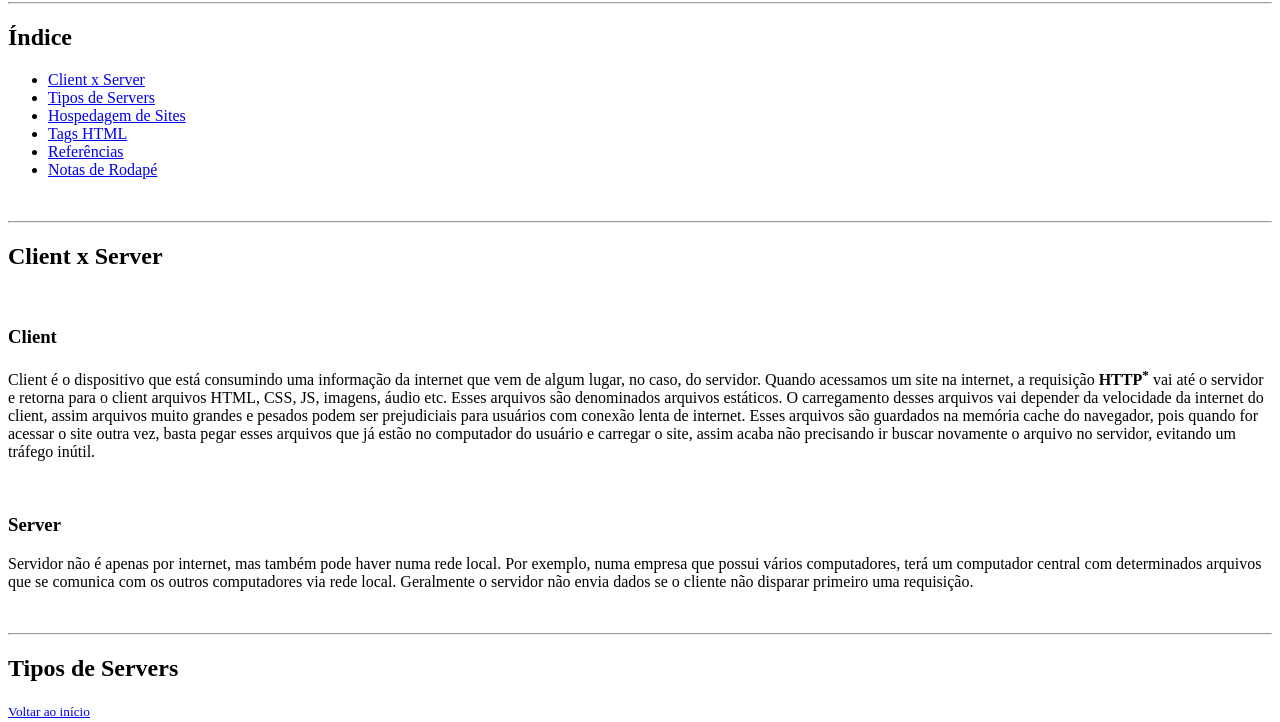
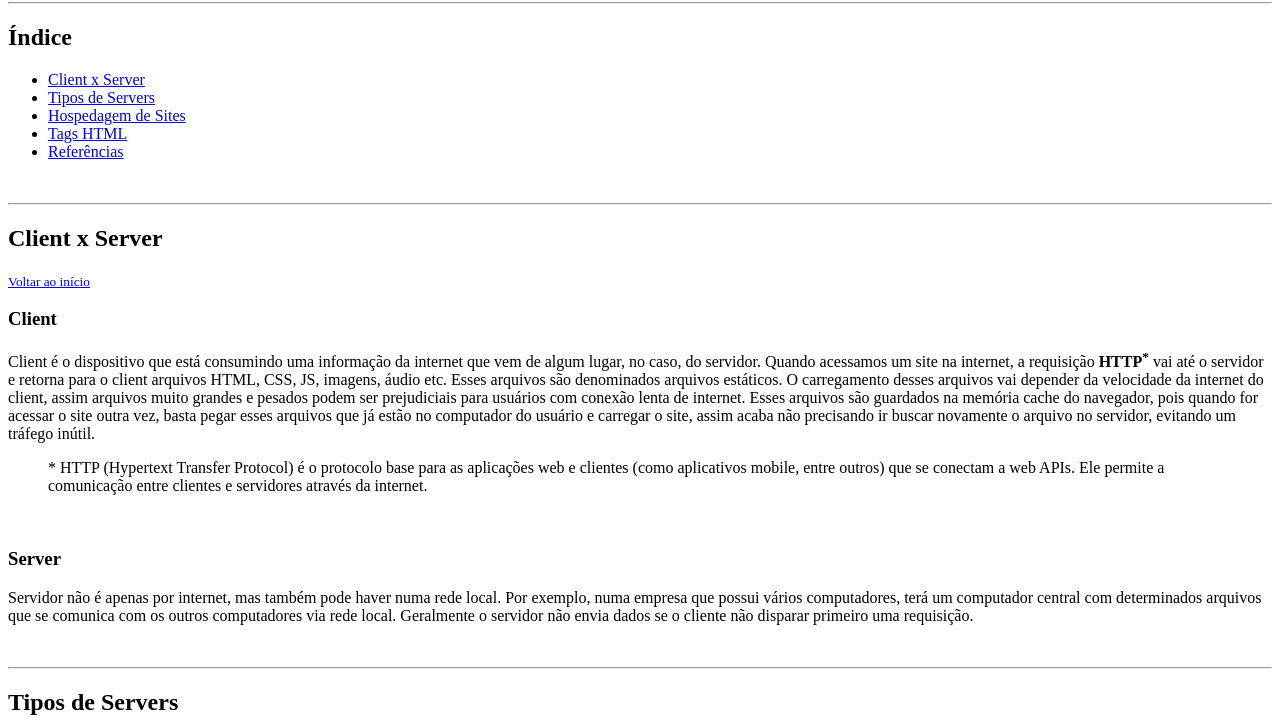
Before and after one commit to josebauer/desafio1-html-developer, a plain HTML site: page index.html in a window 1280 px wide. Shown: the part 78-800 px from the top of the page. Drawn offline with Linux system fonts and the light colour scheme.

Commit message:
Altera index.html

```diff
--- a/index.html
+++ b/index.html
@@ -30,19 +30,18 @@
             <li>
                 <a href="#referencias">Referências</a>
             </li>
-            <li>
-                <a href="rodape">Notas de Rodapé</a>
-            </li>
         </ul>
         <br><hr>
 
-        <h2 id="client-server">Client x Server</h2><br>
+        <h2 id="client-server">Client x Server</h2>
+        <small><a href="#inicio">Voltar ao início</a></small><br>
 
         <h3>Client</h3>
 
         <p>
             Client é o dispositivo que está consumindo uma informação da internet que vem de algum lugar, no caso, do servidor. Quando acessamos um site na internet, a requisição <strong>HTTP<sup>*</sup></strong> vai até o servidor e retorna para o client arquivos HTML, CSS, JS, imagens, áudio etc. Esses arquivos são denominados arquivos estáticos. O carregamento desses arquivos vai depender da velocidade da internet do client, assim arquivos muito grandes e pesados podem ser prejudiciais para usuários com conexão lenta de internet. Esses arquivos são guardados na memória cache do navegador, pois quando for acessar o site outra vez, basta pegar esses arquivos que já estão no computador do usuário e carregar o site, assim acaba não precisando ir buscar novamente o arquivo no servidor, evitando um tráfego inútil.
-        </p><br>
+        </p>
+            <blockquote>* HTTP (Hypertext Transfer Protocol) é o protocolo base para as aplicações web e clientes (como aplicativos mobile, entre outros) que se conectam a web APIs. Ele permite a comunicação entre clientes e servidores através da internet.</blockquote><br>
 
         <h3>Server</h3>
 
@@ -145,12 +144,6 @@
                 <a href="https://www.locaweb.com.br/conteudos/o-que-e-hospedagem-de-site/" target="_blank" title="Clique aqui e confira!">Hospedagem de Sites</a>
             </li>
         </ul>
-        <br><hr>
-
-        <h2 id="rodape">Notas de Rodapé</h2>
-        <small><a href="#inicio">Voltar ao início</a></small><br>
-
-        <p><strong>HTTP</strong>(Hypertext Transfer Protocol) é o protocolo base para as aplicações web e clientes (como aplicativos mobile, entre outros) que se conectam a web APIs. Ele permite a comunicação entre clientes e servidores através da internet.</p>
         <br>
     </body>
 </html>
```
